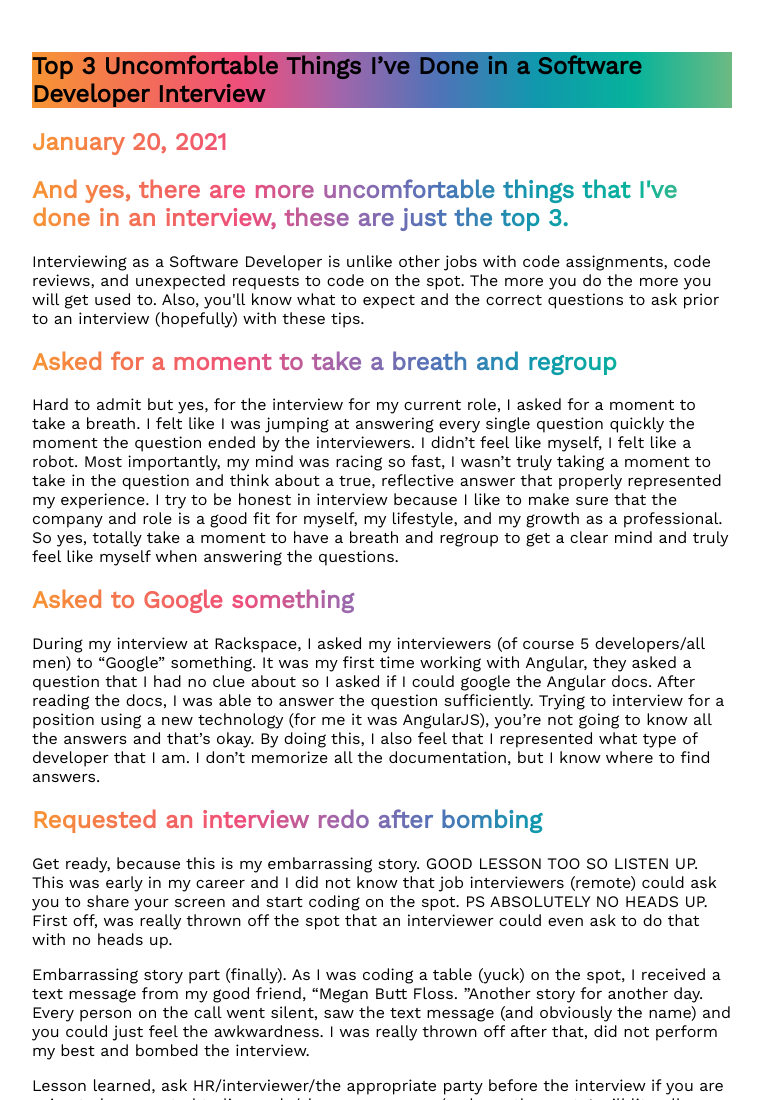
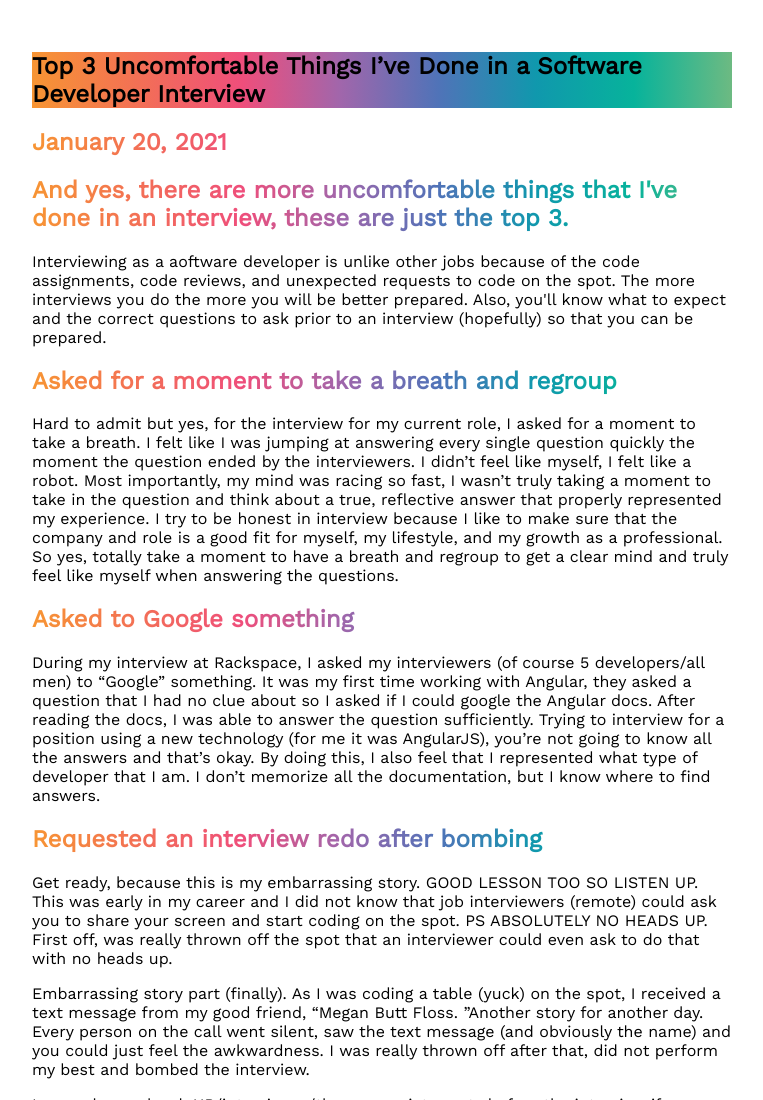
Before and after one commit to catherine-siller/catherine-siller-website, a Gatsby site: page /intentional-work-from-home-space in a window 1280 px wide. Shown: the top 1100 px of the page, without its empty margins (258-1021 px from the left). Built offline with nearby package versions, Linux system fonts and the light colour scheme; Gatsby itself is replaced by a stand-in of ours.

Commit message:
Update Blog “top-3-uncomfortable-things-i’ve-done-in-a-software-developer-interview”

```diff
--- a/blog/top-3-uncomfortable-things-i’ve-done-in-a-software-developer-interview.md
+++ b/blog/top-3-uncomfortable-things-i’ve-done-in-a-software-developer-interview.md
@@ -6,7 +6,7 @@ title: Top 3 Uncomfortable Things I’ve Done in a Software Developer Interview
 ---
 ## And yes, there are more uncomfortable things that I've done in an interview, these are just the top 3.
 
-Interviewing as a Software Developer is unlike other jobs with code assignments, code reviews, and unexpected requests to code on the spot. The more you do the more you will get used to. Also, you'll know what to expect and the correct questions to ask prior to an interview (hopefully) with these tips.
+Interviewing as a aoftware developer is unlike other jobs because of the code assignments, code reviews, and unexpected requests to code on the spot. The more interviews you do the more you will be better prepared. Also, you'll know what to expect and the correct questions to ask prior to an interview (hopefully) so that you can be prepared.
 
 ## Asked for a moment to take a breath and regroup
 
```
